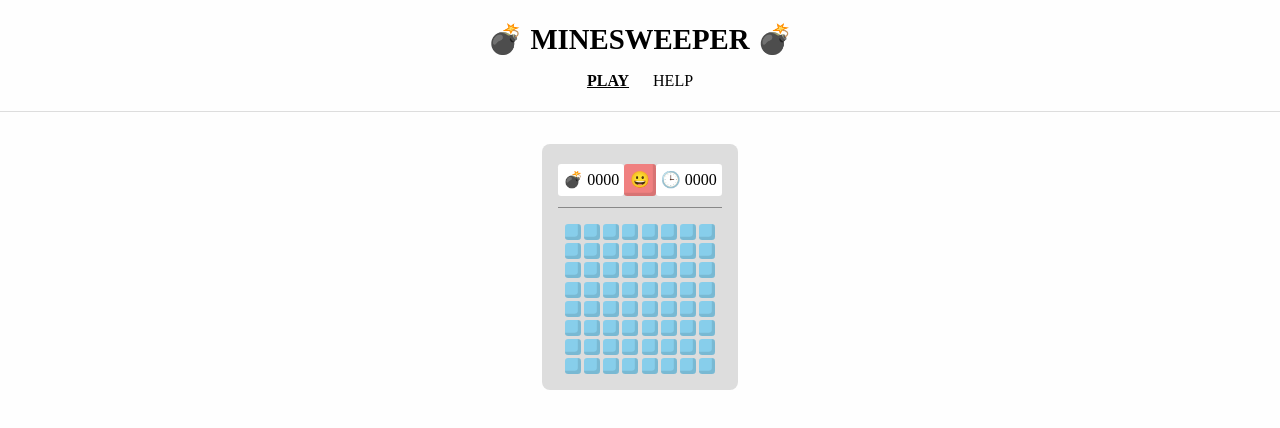
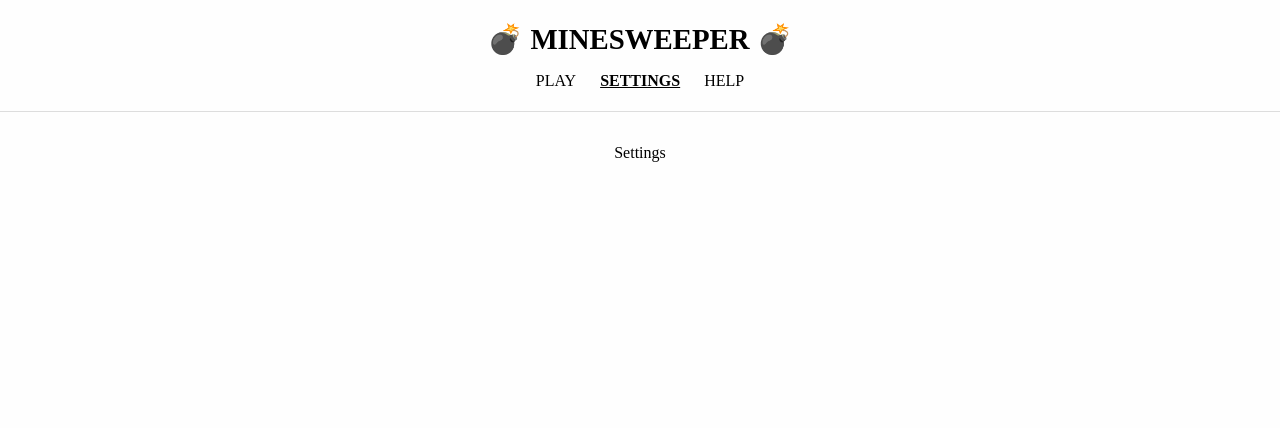
Before and after one commit to RoseJang2000/react-minesweeper-game, a React (Create React App) app: page /settings in a window 1280 px wide. Before the commit this address led to /. Shown: the top 428 px of the page. Built offline with nearby package versions, Linux system fonts and the light colour scheme.

Commit message:
:sparkles: Feat : Settings 페이지 추가

```diff
--- a/src/components/layout/Header.tsx
+++ b/src/components/layout/Header.tsx
@@ -6,6 +6,7 @@ const Header = () => {
       <HeaderTitle to="/">💣 MINESWEEPER 💣</HeaderTitle>
       <HeaderNav>
         <NavButton to="/">PLAY</NavButton>
+        <NavButton to="/settings">SETTINGS</NavButton>
         <NavButton to="/help">HELP</NavButton>
       </HeaderNav>
     </StyledHeader>
--- /dev/null
+++ b/src/pages/settings/Settings.tsx
@@ -0,0 +1,7 @@
+import Layout from 'components/layout/Layout';
+
+const Settings = () => {
+  return <Layout>Settings</Layout>;
+};
+
+export default Settings;
--- a/src/routers/AppRouter.tsx
+++ b/src/routers/AppRouter.tsx
@@ -1,5 +1,6 @@
 import Help from 'pages/help/Help';
 import Play from 'pages/play/Play';
+import Settings from 'pages/settings/Settings';
 import { BrowserRouter, Navigate, Route, Routes } from 'react-router-dom';
 
 const AppRouter = () => {
@@ -7,6 +8,7 @@ const AppRouter = () => {
     <BrowserRouter>
       <Routes>
         <Route path="/" element={<Play />} />
+        <Route path="/settings" element={<Settings />} />
         <Route path="/help" element={<Help />} />
         <Route path="*" element={<Navigate to="/" />} />
       </Routes>
```
